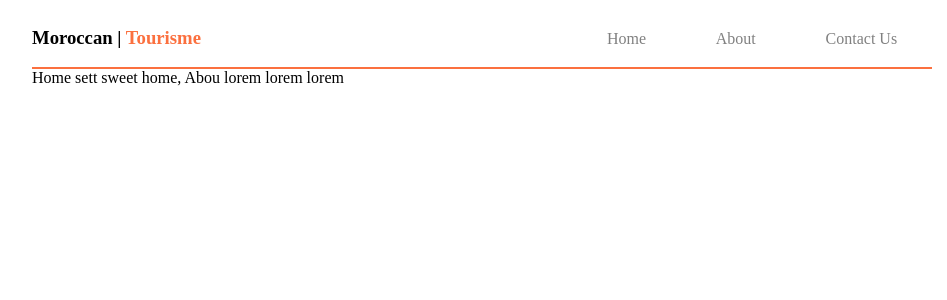
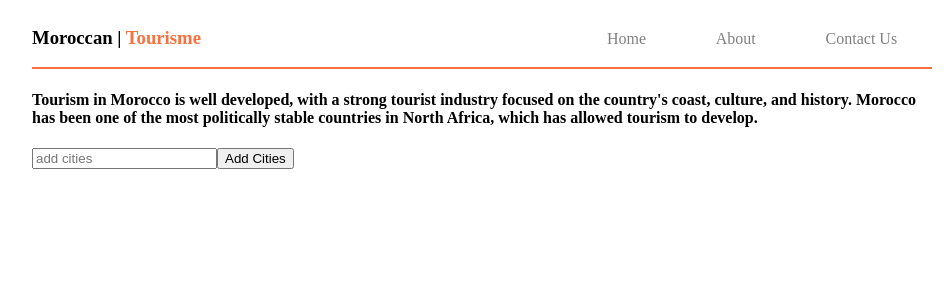
Before and after one commit to Khalotis11/Redux-Practice2, a React (Create React App) app in the folder tourisme/: page / in a window 1280 px wide. Shown: the top 300 px of the page, without its empty margins (158-1105 px from the left). Built offline with nearby package versions, Linux system fonts and the light colour scheme.

Commit message:
Added Form component, connect and mapStateToProps

```diff
--- a/tourisme/src/App.js
+++ b/tourisme/src/App.js
@@ -2,7 +2,7 @@ import React from "react";
 import "./App.css";
 
 import { About } from "./components/About";
-import { Home } from "./components/Home";
+import Home from "./components/Home";
 import { Contact } from "./components/Contact";
 import { Route } from "react-router-dom";
 import { Navigation } from "./components/Navigation";
--- a/tourisme/src/components/Home.js
+++ b/tourisme/src/components/Home.js
@@ -1,5 +1,42 @@
-import React from "react";
+import React, { Component } from "react";
+import { connect } from "react-redux";
 
-export const Home = () => {
-  return <div>Home sett sweet home, Abou lorem lorem lorem</div>;
+class Home extends Component {
+  state = {
+    textInput: ""
+  };
+  handleChange = evt => {
+    this.setState({
+      [evt.target.name]: evt.target.value
+    });
+  };
+  render() {
+    return (
+      <div className="home-container">
+        <h4>
+          Tourism in Morocco is well developed, with a strong tourist industry
+          focused on the country's coast, culture, and history. Morocco has been
+          one of the most politically stable countries in North Africa, which
+          has allowed tourism to develop.
+        </h4>
+        <input
+          type="text"
+          name="textInput"
+          placeholder="add cities"
+          value={this.state.textInput}
+          onChange={this.handleChange}
+        />
+        <button>Add Cities</button>
+      </div>
+    );
+  }
+}
+const mapStateToProps = state => {
+  return {
+    cities: state.cities
+  };
 };
+export default connect(
+  mapStateToProps,
+  {}
+)(Home);
--- a/tourisme/src/reducer/index.js
+++ b/tourisme/src/reducer/index.js
@@ -1,5 +1,5 @@
 const initialState = {
-  tilte: "Welcome To Morocco!"
+  cities: "Casablanca, Marrakech, Chaouent!"
 };
 
 export const reducer = (state = initialState, action) => {
```
Also changed, not shown: tourisme/src/actions/index.js (added).
